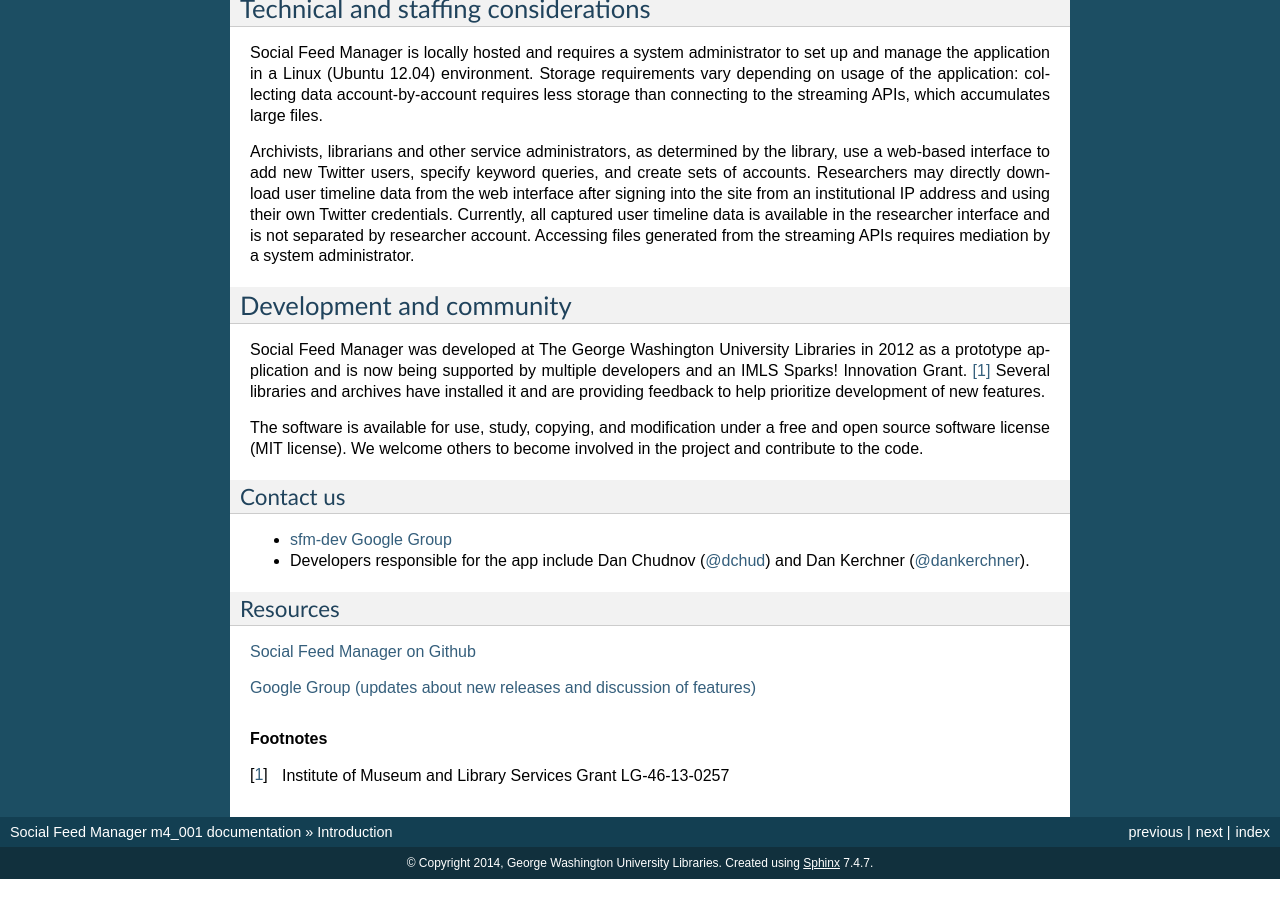
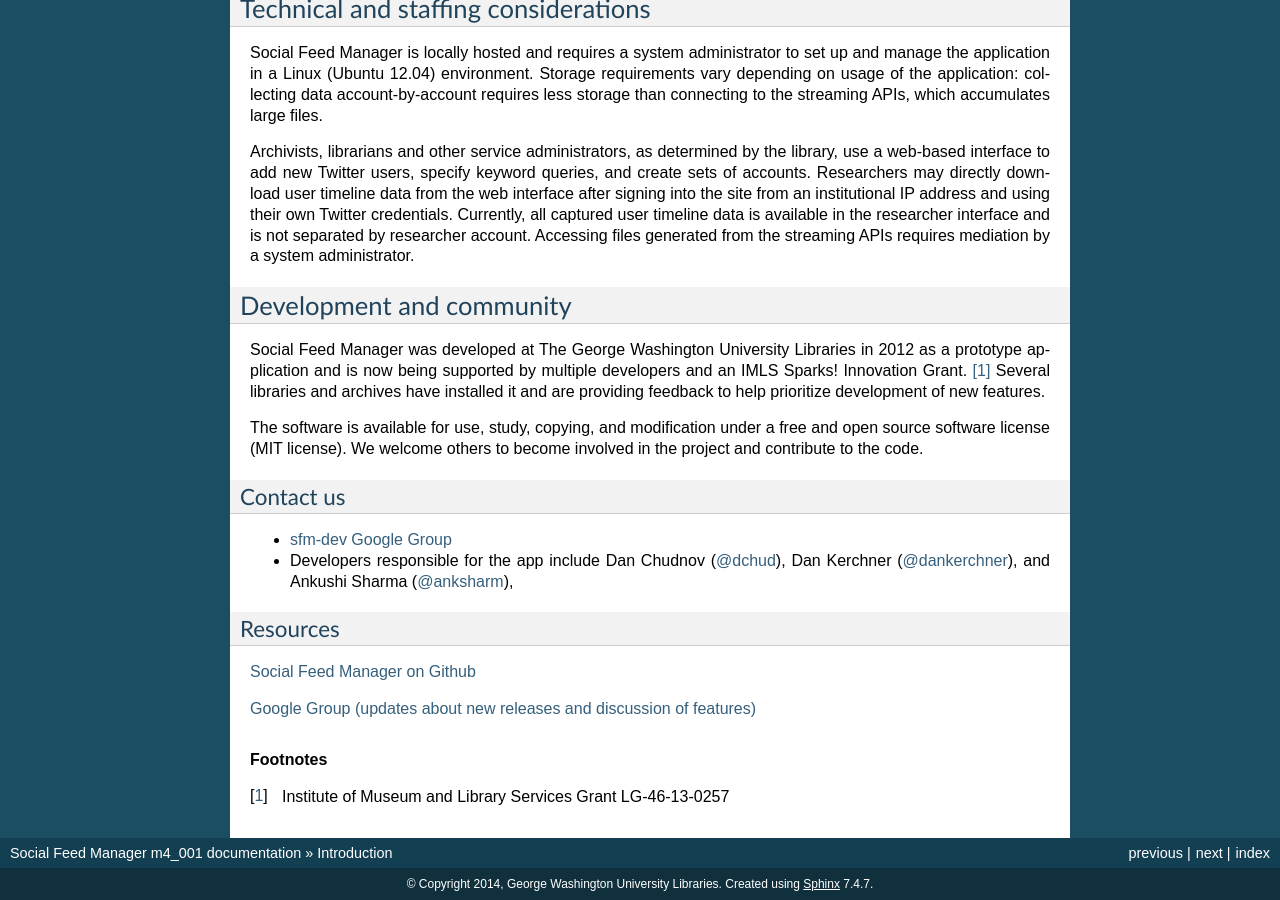
Before and after one commit to gwu-libraries/social-feed-manager, a Sphinx documentation site: the page built from docs/intro.rst, in a window 1280 px wide and 900 px high, scrolled down 856 px. Built offline with Sphinx 7.4.7, drawn with Linux system fonts in a browser that asks for light colours; before the commit the page ends 1735 px from its top, so only the background shows below that.

Commit message:
Added Ankushi to devs list

```diff
--- a/docs/intro.rst
+++ b/docs/intro.rst
@@ -56,7 +56,7 @@
 ^^^^^^^^^^
 
 - `sfm-dev Google Group <https://groups.google.com/forum/#!forum/sfm-dev>`_
-- Developers responsible for the app include Dan Chudnov (`@dchud <http://twitter.com/dchud/>`_) and Dan Kerchner (`@dankerchner <http://twitter.com/dankerchner/>`_).
+- Developers responsible for the app include Dan Chudnov (`@dchud <http://twitter.com/dchud/>`_), Dan Kerchner (`@dankerchner <http://twitter.com/dankerchner/>`_), and Ankushi Sharma (`@anksharm <http://twitter.com/anksharm/>`_),
 
 Resources
 ^^^^^^^^^
```
